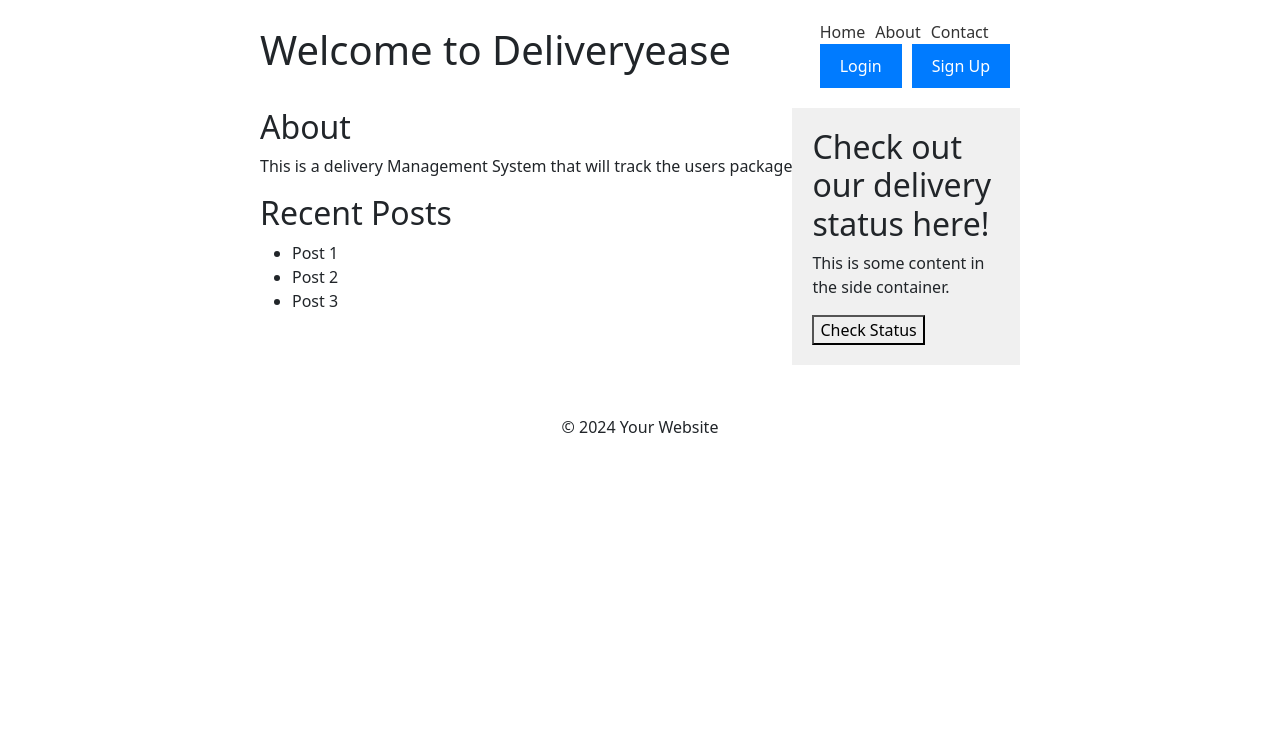
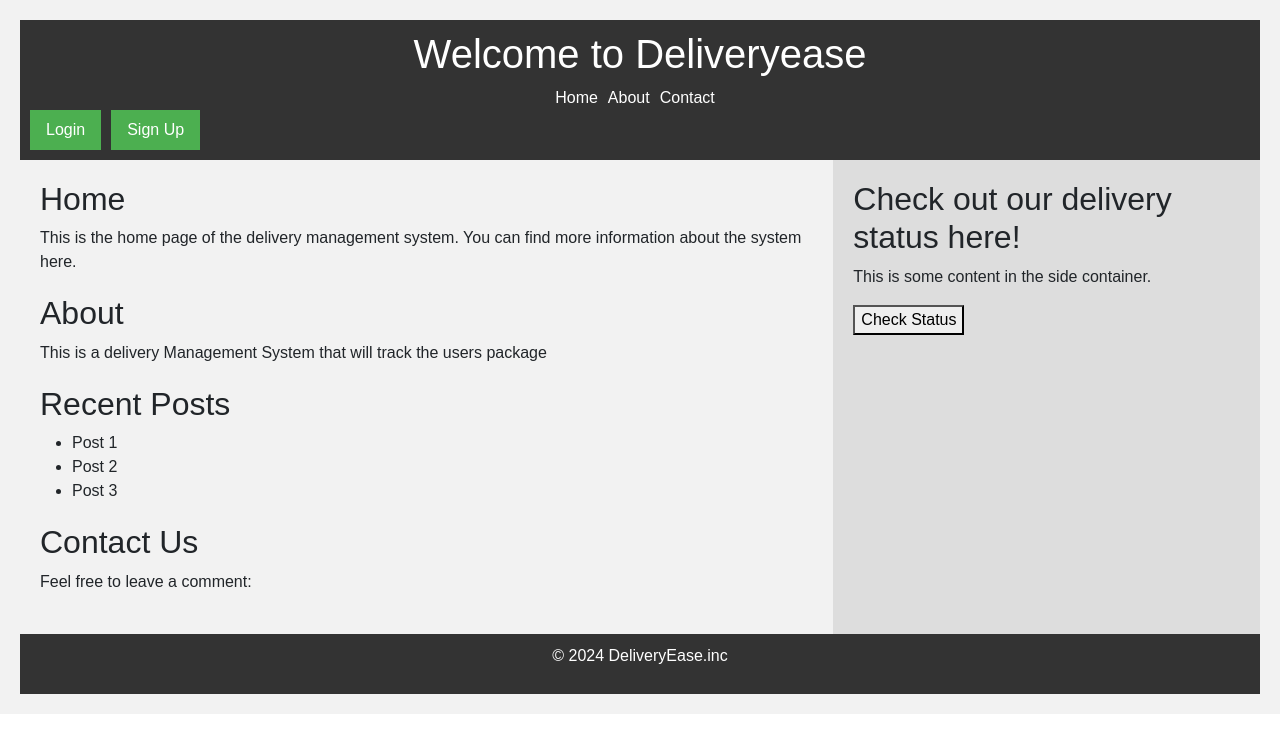
Before and after one commit to Tanmayee2/Deliver-IT, a React (Create React App) app: page /Dashboard in a window 1280 px wide. Shown: the top 752 px of the page. Built offline with nearby package versions, Linux system fonts and the light colour scheme.

Commit message:
made changes
made changes in home page. made new page MapPage

```diff
--- a/package.json
+++ b/package.json
@@ -15,6 +15,7 @@
     "react-router": "^6.22.1",
     "react-router-dom": "^6.22.1",
     "react-scripts": "5.0.1",
+    "react-scroll": "^1.9.0",
     "sass": "^1.71.0",
     "web-vitals": "^2.1.4"
   },
--- a/src/App.js
+++ b/src/App.js
@@ -8,6 +8,7 @@ import {
 import LoginPage from './pages/LoginPage/LoginPage';
 import RegisterPage from './pages/RegisterPage/RegisterPage';
 import HomePage from './pages/HomePage/HomePage';
+import MapViewPage from './pages/MapViewPage/MapViewPage';
 
 function App() {
   return (
@@ -17,6 +18,7 @@ function App() {
           <Route path="/Login" element={<LoginPage />} />
           <Route path="/Register" element={<RegisterPage/>}/>
           <Route path="/Dashboard" element={<HomePage/>}/>
+          <Route path="/StatusDelivery" element={<MapViewPage/>}/>
         </Routes>
       </div>
     </Router>
--- a/src/pages/HomePage/HomePage.js
+++ b/src/pages/HomePage/HomePage.js
@@ -1,25 +1,37 @@
 import React from 'react';
 import { Link } from 'react-router-dom'; // Assuming you're using React Router
 import './HomePage.scss';
+import deliveryImage from '../../images/DeliveryEase.jpeg';
+import { Link as ScrollLink } from 'react-scroll'; // Import ScrollLink
 
 function HomePage() {
   return (
     <div className="homepage">
       <header>
+        {/* <img src={deliveryImage} alt="Delivery" className="logo-image" /> */}
         <h1>Welcome to Deliveryease</h1>
         <nav>
           <ul>
-            <li><Link to="/">Home</Link></li>
-            <li><Link to="/about">About</Link></li>
-            <li><Link to="/contact">Contact</Link></li>
+          <li><ScrollLink to="home" smooth={true} duration={500}>Home</ScrollLink></li>
+            <li><ScrollLink to="about" smooth={true} duration={500}>About</ScrollLink></li>
+            <li><ScrollLink to="contact" smooth={true} duration={500}>Contact</ScrollLink></li>
+
           </ul>
-          <LoginButton />
-          <SignupButton />
+          <div className="buttons-container">
+            <LoginButton />
+            <SignupButton />
+          </div>
         </nav>
       </header>
       <div className="main-container">
         <main>
-          <section>
+        <section id="home"> {/* Add id for scrolling */}
+            <h2>Home</h2>
+            <p>This is the home page of the delivery management system.
+              You can find more information about the system here.
+            </p>
+          </section>
+          <section id="about"> {/* Add id for scrolling */}
             <h2>About</h2>
             <p>This is a delivery Management System that will track the users package</p>
           </section>
@@ -31,27 +43,34 @@ function HomePage() {
               <li>Post 3</li>
             </ul>
           </section>
+
+          <section>
+            <h2>Contact Us</h2>
+            <p>Feel free to leave a comment:</p>
+            {/* <CommentForm /> */}
+          </section>
         </main>
         <aside className="side-container">
           <h2>Check out our delivery status here!</h2>
           <p>This is some content in the side container.</p>
-          <button>Check Status</button>
+          {/* <button>Check Status</button> */
+          <div className="buttons-container">
+            <CheckStatus />
 
+            </div>
+          }
         </aside>
       </div>
       <footer>
-        <p>&copy; 2024 Your Website</p>
+        <p>&copy; 2024 DeliveryEase.inc</p>
       </footer>
     </div>
   );
 }
 
-
-
 function LoginButton() {
   // Handle navigation to the login page
   const handleLogin = () => {
-
     window.location.href = '/login';
   };
 
@@ -61,19 +80,68 @@ function LoginButton() {
     </button>
   );
 }
+function CheckStatus() {
+  // Handle navigation to the login page
+  const handleStatus = () => {
+    window.location.href = '/statusDelivery';
+  };
+
+  return (
+    <button className="status-button" onClick={handleStatus}>
+      Check Status
+    </button>
+  );
+}
+
 function SignupButton() {
-  // Handle navigation to the login page
-  const handleLogin = () => {
-
+  // Handle navigation to the register page
+  const handleSignup = () => {
     window.location.href = '/register';
   };
 
   return (
-    <button className="login-button" onClick={handleLogin}>
+    <button className="signup-button" onClick={handleSignup}>
       Sign Up
     </button>
   );
 }
 
+// function CommentForm() {
+//   const [subject, setSubject] = useState('');
+//   const [description, setDescription] = useState('');
+
+//   const handleSubmit = (event) => {
+//     event.preventDefault();
+//     // Process the comment here
+//     console.log('Subject:', subject);
+//     console.log('Description:', description);
+//     // Clear form fields after submission
+//     setSubject('');
+//     setDescription('');
+//   };
+
+//   return (
+//     <form onSubmit={handleSubmit}>
+//       <div>
+//         <label htmlFor="subject">Subject:</label>
+//         <input
+//           type="text"
+//           id="subject"
+//           value={subject}
+//           onChange={(event) => setSubject(event.target.value)}
+//         />
+//       </div>
+//       <div>
+//         <label htmlFor="description">Description:</label>
+//         <textarea
+//           id="description"
+//           value={description}
+//           onChange={(event) => setDescription(event.target.value)}
+//         />
+//       </div>
+//       <button type="submit">Leave Comment</button>
+//     </form>
+//   );
+// }
 
 export default HomePage;
--- a/src/pages/HomePage/HomePage.scss
+++ b/src/pages/HomePage/HomePage.scss
@@ -1,14 +1,18 @@
+/* HomePage.css */
+
 .homepage {
-    max-width: 800px;
-    margin: 0 auto;
+    font-family: Arial, sans-serif;
+    background-color: #f2f2f2;
     padding: 20px;
   }
 
   header {
-    display: flex;
+    background-color: #333;
+    color: #fff;
+    padding: 10px 0;
+    text-align: center;
     justify-content: space-between;
     align-items: center;
-    margin-bottom: 20px;
   }
 
   nav ul {
@@ -23,37 +27,62 @@
   }
 
   nav ul li a {
+    color: #fff;
     text-decoration: none;
-    color: #333;
+    transition: color 0.3s ease; /* Add transition for color change */
   }
 
-  .button-group {
+  nav ul li a:hover {
+    color: #ffd700; /* Change color on hover */
+  }
+
+  .buttons-container {
     display: flex;
     align-items: center;
   }
 
   .login-button,
   .signup-button {
-    background-color: #007bff;
-    color: #fff;
+    margin-left: 10px;
+    padding: 8px 16px;
     border: none;
-    padding: 10px 20px;
+    background-color: #4caf50; /* Green */
+    color: white;
+    text-align: center;
+    text-decoration: none;
+    display: inline-block;
     font-size: 16px;
     cursor: pointer;
-    margin-right: 10px; /* Adjust as needed */
+    transition: background-color 0.3s ease; /* Add transition for background color change */
+  }
+
+  .login-button:hover,
+  .signup-button:hover {
+    background-color: #45a049; /* Darker green on hover */
   }
 
   .main-container {
     display: flex;
   }
 
-  .side-container {
-    flex: 1;
-    background-color: #f0f0f0;
+  main {
+    flex: 2;
     padding: 20px;
   }
 
+  section {
+    margin-bottom: 20px;
+  }
+
+  aside {
+    flex: 1;
+    padding: 20px;
+    background-color: #ddd;
+  }
+
   footer {
-    margin-top: 50px;
+    background-color: #333;
+    color: #fff;
     text-align: center;
+    padding: 10px 0;
   }
--- /dev/null
+++ b/src/pages/MapViewPage/MapViewPage.js
@@ -0,0 +1,21 @@
+import React from 'react';
+
+class MapViewPage extends React.Component {
+  constructor(props) {
+    super(props);
+    this.state = {
+      message: 'Welcome to my basic React page!'
+    };
+  }
+
+  render() {
+    return (
+      <div>
+        <h1>{this.state.message}</h1>
+        <p>This is a very basic React page.</p>
+      </div>
+    );
+  }
+}
+
+export default MapViewPage;
```
Also changed, not shown: src/images/DeliveryEase.jpeg (added), src/pages/MapViewPage/MapViewPage.scss (added).
